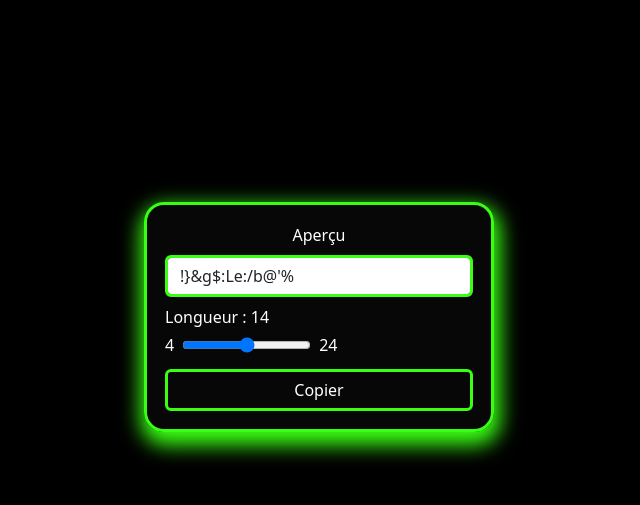
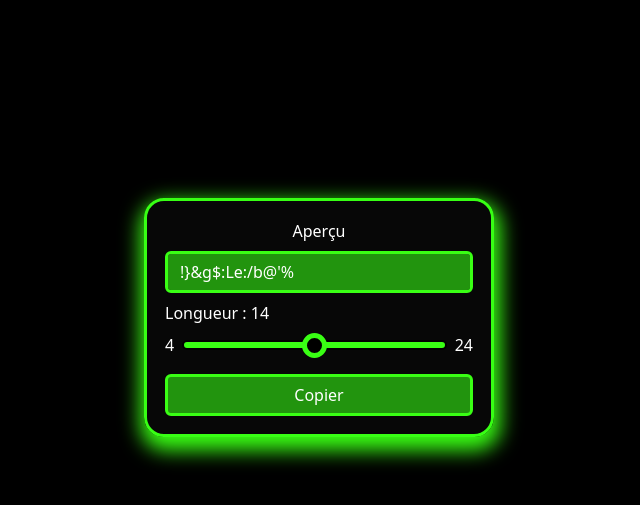
Before and after one commit to tosbas/password-generator, a plain HTML site: page index.html in a window 1280 px wide. Both pictures are taken after a click on the button "Copier". Shown: the part 83-588 px from the top of the page, without its empty margins (321-961 px from the left). Drawn offline with nearby package versions, Linux system fonts and the light colour scheme.

Commit message:
Modif range input, boutton copier

```diff
--- a/assets/css/main.css
+++ b/assets/css/main.css
@@ -86,15 +86,64 @@ h1 {
   }
 }
 
+
+#range {
+  width: 100%;
+  margin: 7.25px 0;
+  background-color: transparent;
+  -webkit-appearance: none;
+}
+
+#range::-webkit-slider-runnable-track {
+  background: #39ff14;
+  border: 2px solid #000000;
+  border-radius: 25px;
+  width: 100%;
+  height: 10.5px;
+  cursor: pointer;
+}
+#range::-webkit-slider-thumb {
+  margin-top: -9.25px;
+  width: 25px;
+  height: 25px;
+  background-color: rgb(0, 0, 0);
+  border: 5.9px solid rgba(57,255,20);
+  border-radius: 50px;
+  cursor: pointer;
+  -webkit-appearance: none;
+}
+
+
+
 #form-generator > * {
   color: #ffffff;
 }
 
 #view {
   border: 3px solid rgba(57,255,20);
+  background-color:rgba(55, 255, 20, 0.568);
+  color: #ffffff;
+
 }
 #copy-button {
   color: #ffffff;
   border: 3px solid rgba(57,255,20);
+  background-color:rgba(55, 255, 20, 0.568);
   width: 100%;
 }
+
+.copy-button-anim{
+  animation: btnCopyAnim 800ms ease;
+}
+
+@keyframes btnCopyAnim {
+  0% {
+    background-color:rgba(55, 255, 20, 0.568);
+  }
+  50% {
+    box-shadow: 0px 0px 20px 5px #39ff14;
+  }
+  100% {
+    box-shadow: 0px 0px 20px 5px #39ff14;
+  }
+}
--- a/assets/js/generate_password.js
+++ b/assets/js/generate_password.js
@@ -18,7 +18,7 @@ const generatePassword = (length) => {
   let result = "";
 
   const characters =
-    "ABCDEFGHIJKLMNOPQRSTUVWXYZabcdefghijklmnopqrstuvwxyz0123456789!#$%&'()*+,-./:;<=>?@[\]^_`{|}~";
+    "ABCDEFGHIJKLMNOPQRSTUVWXYZabcdefghijklmnopqrstuvwxyz0123456789!#$%&'()*+,-./:;<=>?@[]^_`{|}~";
   const charactersLength = characters.length;
 
   for (let i = 0; i < charactersLength; i++) {
@@ -29,21 +29,22 @@ const generatePassword = (length) => {
 };
 
 const viewValue = () => {
-    rangeLength.innerHTML = range.value;
-    view.value = generatePassword(parseInt(range.value));
+  rangeLength.innerHTML = range.value;
+  view.value = generatePassword(parseInt(range.value));
 };
 
 rangeLength.innerHTML = range.value;
 view.value = generatePassword(parseInt(range.value));
 
 saveBtn.addEventListener("click", () => {
-  if (copyResult.classList.contains("copy-result-anim")) {
-    copyResult.classList.remove("copy-result-anim");
-  }
+  saveBtn.classList.remove("copy-button-anim");
+  copyResult.classList.remove("copy-result-anim");
   copyResult.removeAttribute("hidden");
   setTimeout(() => {
     copyResult.classList.add("copy-result-anim");
+    saveBtn.classList.add("copy-button-anim");
   }, 100);
+
   navigator.clipboard.writeText(view.value);
   copyResult.innerHTML = "Mot de passe copier";
 });
--- a/index.html
+++ b/index.html
@@ -20,7 +20,7 @@
         <form class="form" id="form-generator">
           <div class="text-center mx-2 my-2 form-group">
             <label class="form-label">Aperçu</label>
-            <input type="text" id="view" class="form-control" />
+            <input type="text" id="view" class="form-control"  readonly />
           </div>
           <div id="chainLength" class="my-2">
             <div class="mx-2">
@@ -28,7 +28,7 @@
             </div>
             <div class="d-flex align-items-center">
               <span class="mx-2">4</span>
-              <input type="range" id="range" min="4" max="24" class="py-2" />
+              <input type="range" id="range" min="4" max="24" class="py-2"/>
               <span class="mx-2">24</span>
             </div>
             <div class="text-center mx-2 my-2">
```
Also changed, not shown: generator.html (deleted, +0 -42 lines).
